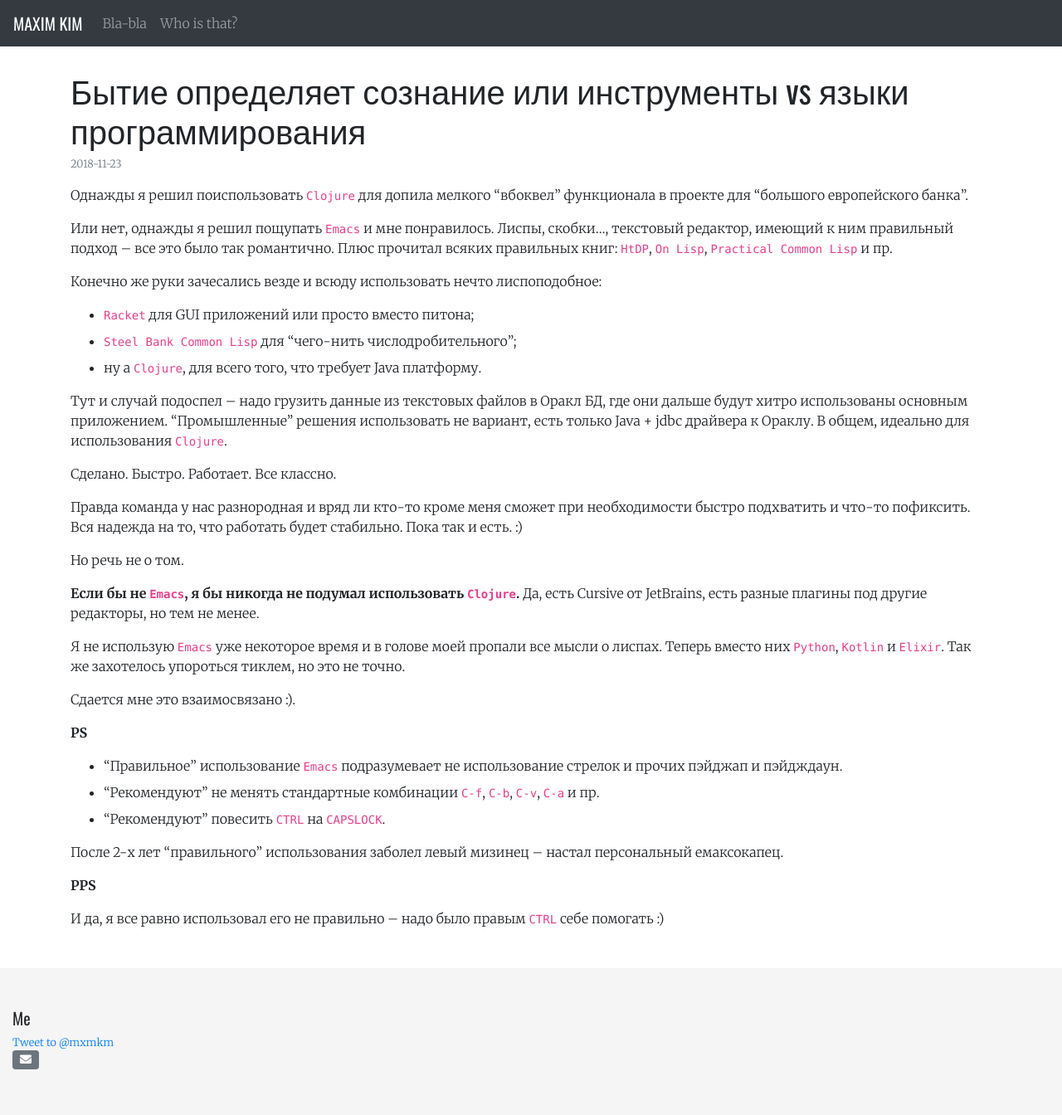
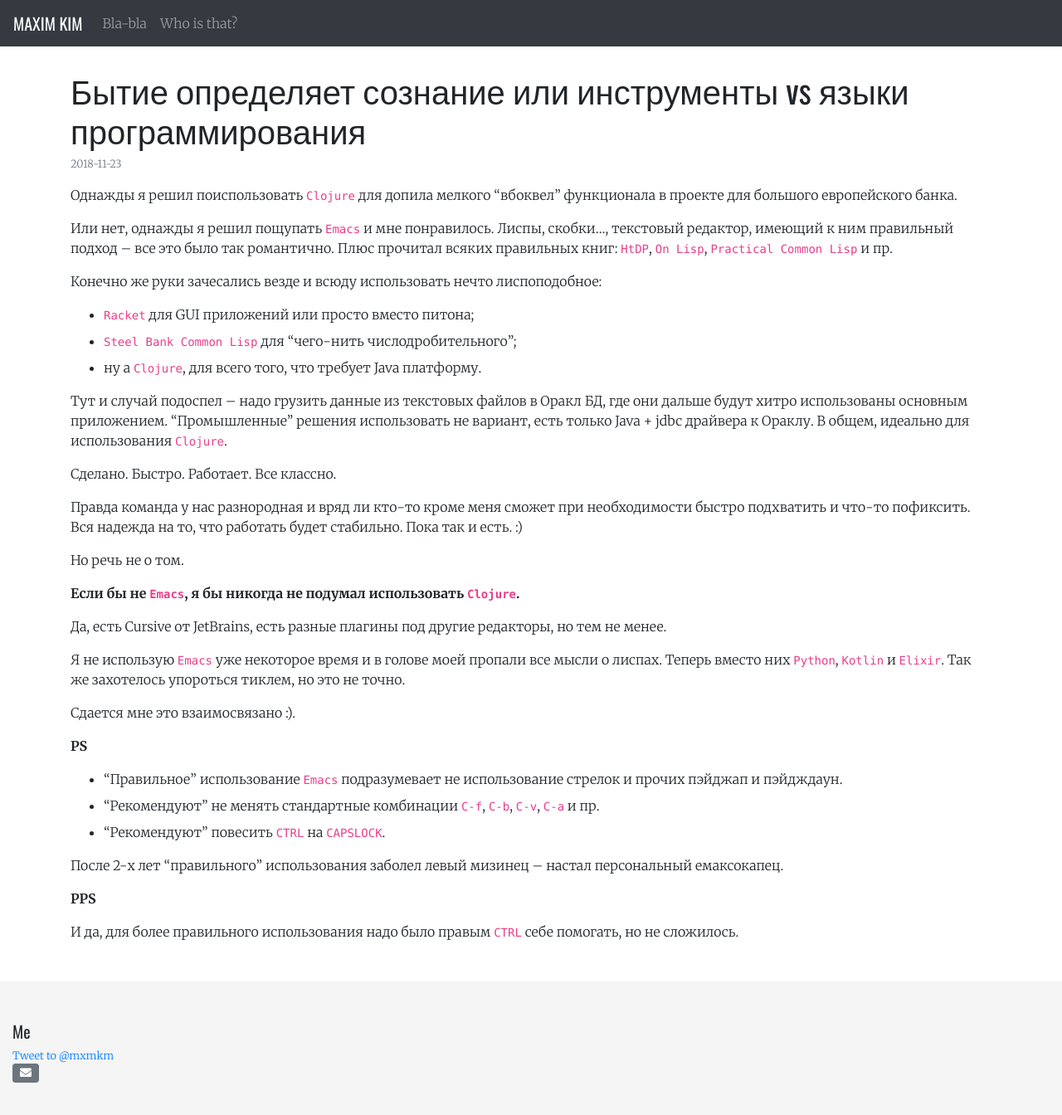
Before and after one commit to habamax/habamax.github.io, a Jekyll site: the page built from _posts/2018-11-23-tools-and-programming-languages.md, in a window 1280 px wide and 1369 px high. Shown: the top 1344 px of the window at 83% size. Built offline with Jekyll 4.4.1, drawn with Linux system fonts in a browser that asks for light colours; nearby versions of some CDN libraries; comment, search, counter and statistics services are not loaded.

Commit message:
fix some spelling

```diff
--- a/_posts/2018-11-23-tools-and-programming-languages.md
+++ b/_posts/2018-11-23-tools-and-programming-languages.md
@@ -4,7 +4,7 @@
 ---
 
 Однажды я решил поиспользовать `Clojure` для допила мелкого "вбоквел"
-функционала в проекте для "большого европейского банка".
+функционала в проекте для большого европейского банка.
 
 Или нет, однажды я решил пощупать `Emacs` и мне понравилось. Лиспы, скобки...,
 текстовый редактор, имеющий к ним правильный подход -- все это было так
@@ -32,6 +32,7 @@
 Но речь не о том.
 
 **Если бы не `Emacs`, я бы никогда не подумал использовать `Clojure`.**
+
 Да, есть Cursive от JetBrains, есть разные плагины под другие редакторы, но тем
 не менее.
 
@@ -52,4 +53,4 @@
 
 **PPS**
 
-И да, я все равно использовал его не правильно -- надо было правым `CTRL` себе помогать :)
+И да, для более правильного использования надо было правым `CTRL` себе помогать, но не сложилось.
```
